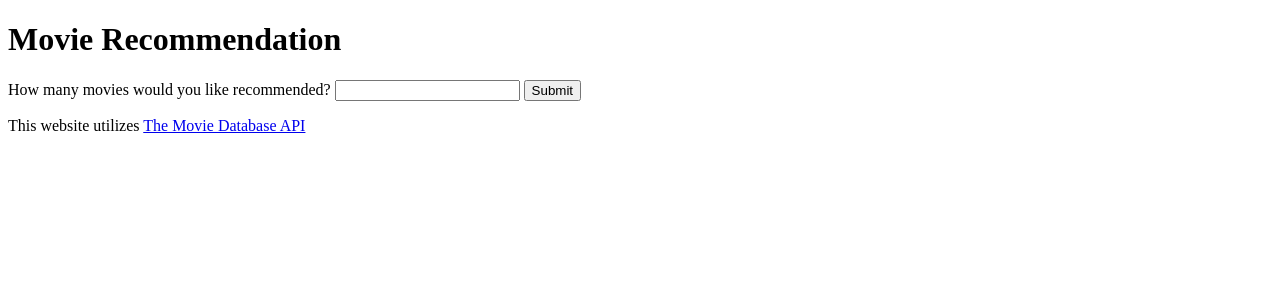
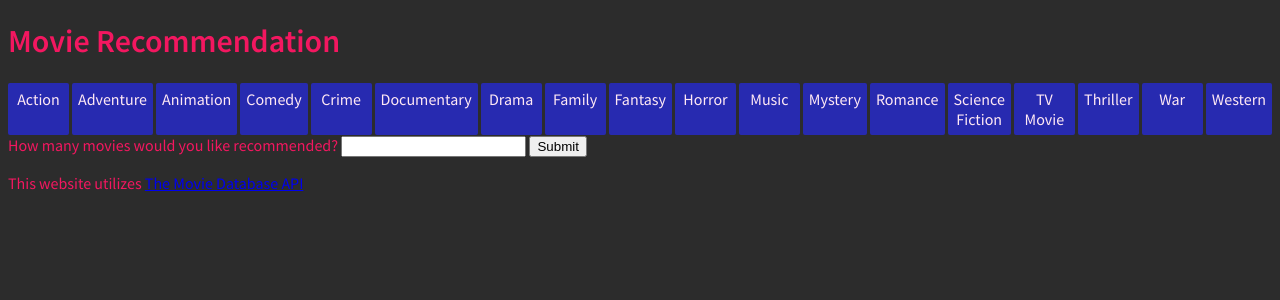
Before and after one commit to DeejC04/MovieDB, a Flask app: page / in a window 1280 px wide. Shown: the top 300 px of the page. Run offline with Flask 2, Linux system fonts and the light colour scheme.

Commit message:
BASIC preliminary styling. Added genre selector (yet to be integrated with api)

```diff
--- /dev/null
+++ b/app.py
@@ -0,0 +1,18 @@
+from flask import Flask, request, render_template
+from movieDB import get_movies
+import json
+
+app = Flask(__name__)
+
+@app.route('/')
+def index():
+    return render_template('index.html')
+
+@app.route('/movies', methods=['POST'])
+def movies():
+    numofmovies = int(request.form['numofmovies'])
+    recommended_movies = get_movies(numofmovies)
+    return json.dumps(recommended_movies)
+
+if __name__ == '__main__':
+    app.run(debug=True)
--- /dev/null
+++ b/static/styles/styles.css
@@ -0,0 +1,29 @@
+body {
+    background: #2c2c2c;
+    color: #f31760;
+    font-family: 'Source Sans Pro', sans-serif;
+}
+
+.select {
+    display: grid;
+    grid-template-columns: repeat(18, 1fr);
+    gap: 3px;
+}
+
+.select_item {
+    padding: 6px;
+    cursor: pointer;
+    font-family: 'Source Sans Pro', sans-serif;
+    text-align: center;
+    border-radius: 2px;
+    border-color: #FBF9FA;
+    color: #ffe9f4;
+    background: #272AB0;
+    transition: background 0.3s;
+}
+
+.select_item-selected {
+    background: #d1d2fa;
+    color: #3f007a;
+    border-color: #9e9e9e;
+}
--- a/templates/index.html
+++ b/templates/index.html
@@ -1,10 +1,39 @@
 <!DOCTYPE html>
 <html>
-    <head>
-        <title>Movie Recommendation</title>
-    </head>
+<head>
+    <meta charset="UTF-8">
+    <meta name="viewport" content="width-device-width, initial-scale=1.0">
+    <title>Movie Recommendation</title>
+    <link rel="stylesheet" href="{{ url_for('static', filename='styles/styles.css')}}">
+    <link rel="preconnect" href="https://fonts.googleapis.com">
+    <link rel="preconnect" href="https://fonts.gstatic.com" crossorigin>
+    <link href="https://fonts.googleapis.com/css2?family=Source+Sans+Pro:wght@400;600&display=swap" rel="stylesheet">
+</head>
     <body>
         <h1>Movie Recommendation</h1>
+        <form method="POST" action="{{url_for('movies')}}">
+            <select name="genre" id ="genre" class="custom-select" multiple>
+                <option value="action">Action</option>
+                <option value="adventure">Adventure</option>
+                <option value="animation">Animation</option>
+                <option value="comedy">Comedy</option>
+                <option value="crime">Crime</option>
+                <option value="documentary">Documentary</option>
+                <option value="drama">Drama</option>
+                <option value="family">Family</option>
+                <option value="fantasy">Fantasy</option>
+                <option value="horror">Horror</option>
+                <option value="music">Music</option>
+                <option value="mystery">Mystery</option>
+                <option value="romance">Romance</option>
+                <option value="science fiction">Science Fiction</option>
+                <option value="tv movie">TV Movie</option>
+                <option value="thriller">Thriller</option>
+                <option value="war">War</option>
+                <option value="western">Western</option>
+            </select>
+        </form>
+        <script src="../static/js/main.js"></script>
         <form method="POST" action="{{url_for('movies')}}">
             <label for="numofmovies">How many movies would you like recommended?</label>
             <input type="number" id="numofmovies" name="numofmovies" required>
```
Also changed, not shown: static/js/main.js (added, +48 -0 lines).
